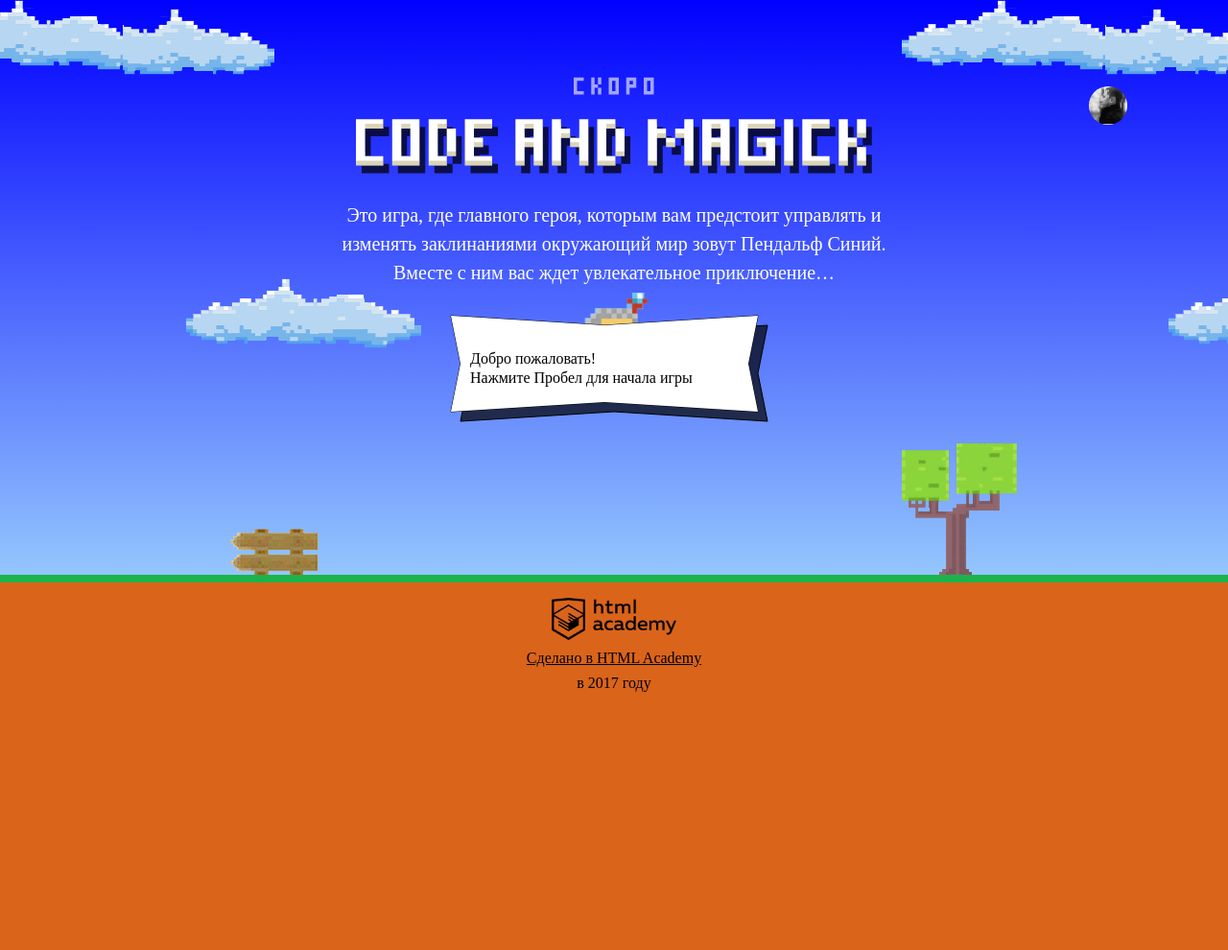
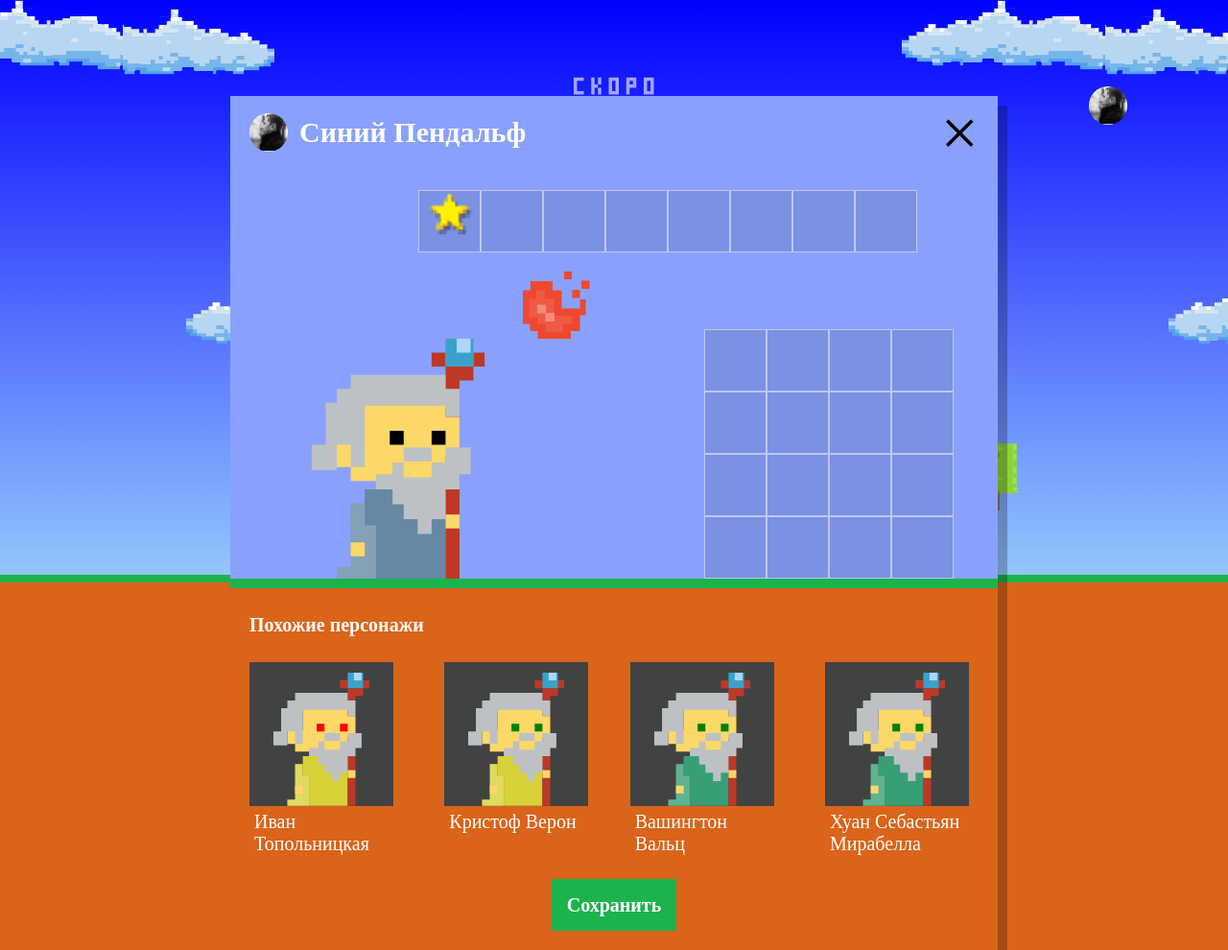
Before and after one commit to MaxKorolkov/40071-code-and-magick, a website: page index.html in a window 1280 px wide. Shown: the whole page at 96% size. Before the commit the page ends 800 px from the top, so only its background shows below. Drawn offline with Linux system fonts and the light colour scheme; a web font is replaced by a local one.

Commit message:
Commit 2

```diff
--- a/css/main.css
+++ b/css/main.css
@@ -729,9 +729,8 @@ input[type=radio]:checked + .review-mark-label {
 
 .setup-similar-label {
   margin: 5px;
-
+  max-width: 150px;
   color: #fff;
-
 }
 
 .setup-similar-content {
--- a/index.html
+++ b/index.html
@@ -189,6 +189,7 @@
   }
 </script>
 <script src="js/stat.js"></script>
+<script src="js/setup.js"></script>
 <script src="js/game.js">
 
 </script>
--- /dev/null
+++ b/js/setup.js
@@ -0,0 +1,78 @@
+'use strict';
+
+// Возвращение случайного числа
+function randomInteger(min, max) {
+  var rand = min + Math.random() * (max + 1 - min);
+  rand = Math.floor(rand);
+  return rand;
+}
+
+// Возвращение случайного элемента из массива
+function randomArrayElement(array) {
+  return array[randomInteger(0, array.length - 1)];
+}
+
+// объект с данными для похожих персонажей
+var wizardsData = {
+  firstNames: ['Иван', 'Хуан Себастьян', 'Мария', 'Кристоф', 'Виктор', 'Юлия', 'Люпита', 'Вашингтон'],
+  lastNames: ['да Марья', 'Верон', 'Мирабелла', 'Вальц', 'Онопко', 'Топольницкая', 'Нионго', 'Ирвинг'],
+  coatColor: [
+    'rgb(101, 137, 164)',
+    'rgb(241, 43, 107)',
+    'rgb(146, 100, 161)',
+    'rgb(56, 159, 117)',
+    'rgb(215, 210, 55)',
+    'rgb(0, 0, 0)'
+  ],
+  eyesColor: ['black', 'red', 'blue', 'yellow', 'green']
+};
+
+// создание массива похожих персонажей путем случайной выборки из wizardsData
+var wizards = [
+  {
+    name: randomArrayElement(wizardsData.firstNames) + ' ' + randomArrayElement(wizardsData.lastNames),
+    coatColor: randomArrayElement(wizardsData.coatColor),
+    eyesColor: randomArrayElement(wizardsData.eyesColor)
+  },
+  {
+    name: randomArrayElement(wizardsData.firstNames) + ' ' + randomArrayElement(wizardsData.lastNames),
+    coatColor: randomArrayElement(wizardsData.coatColor),
+    eyesColor: randomArrayElement(wizardsData.eyesColor)
+  },
+  {
+    name: randomArrayElement(wizardsData.firstNames) + ' ' + randomArrayElement(wizardsData.lastNames),
+    coatColor: randomArrayElement(wizardsData.coatColor),
+    eyesColor: randomArrayElement(wizardsData.eyesColor)
+  },
+  {
+    name: randomArrayElement(wizardsData.firstNames) + ' ' + randomArrayElement(wizardsData.lastNames),
+    coatColor: randomArrayElement(wizardsData.coatColor),
+    eyesColor: randomArrayElement(wizardsData.eyesColor)
+  }
+];
+
+// Показ диалога инвентаря
+document.querySelector('.setup').classList.remove('hidden');
+
+// переменные списка похожих персонажей и шаблона персонажа
+var similarListElement = document.querySelector('.setup-similar-list');
+var similarWizardTemplate = document.querySelector('#similar-wizard-template').content;
+
+// заполнение шаблона персонажа из массива
+function renderWizard(wizard) {
+  var wizardElement = similarWizardTemplate.cloneNode(true);
+  wizardElement.querySelector('.setup-similar-label').textContent = wizard.name;
+  wizardElement.querySelector('.wizard-coat').style.fill = wizard.coatColor;
+  wizardElement.querySelector('.wizard-eyes').style.fill = wizard.eyesColor;
+  return wizardElement;
+}
+
+// Добавление персонажей через DocumentFragment
+var fragment = document.createDocumentFragment();
+for (var i = 0; i < wizards.length; i++) {
+  fragment.appendChild(renderWizard(wizards[i]));
+}
+similarListElement.appendChild(fragment);
+
+// показ списка похожих персонажей
+document.querySelector('.setup-similar').classList.remove('hidden');
```
